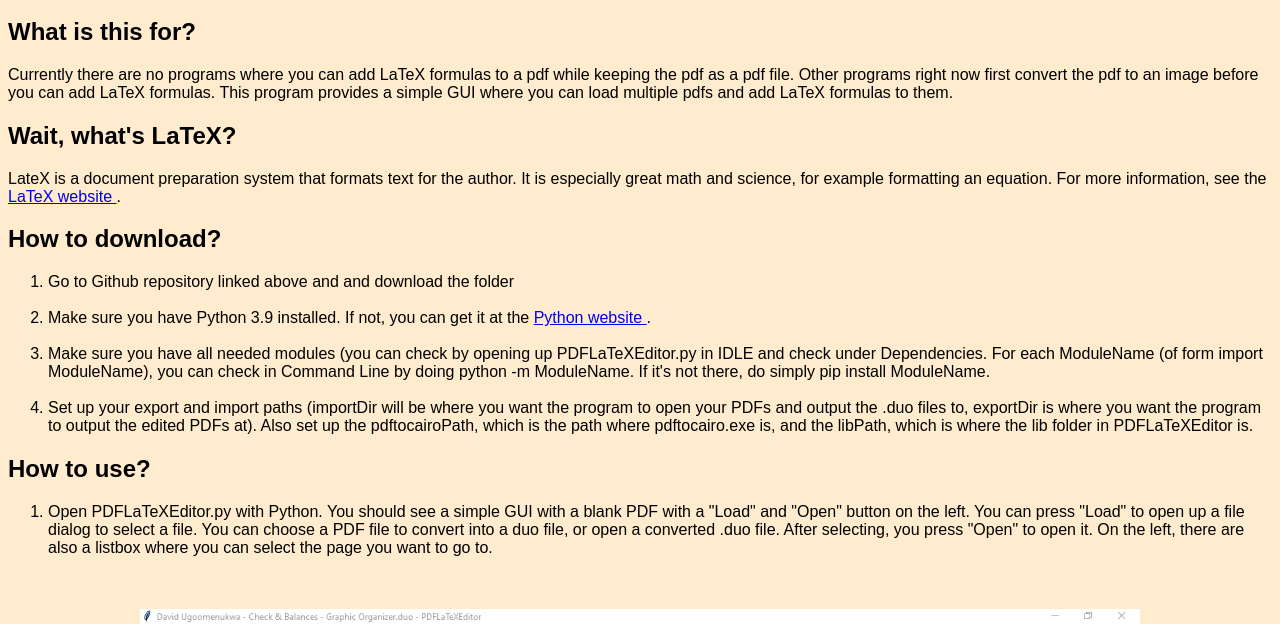
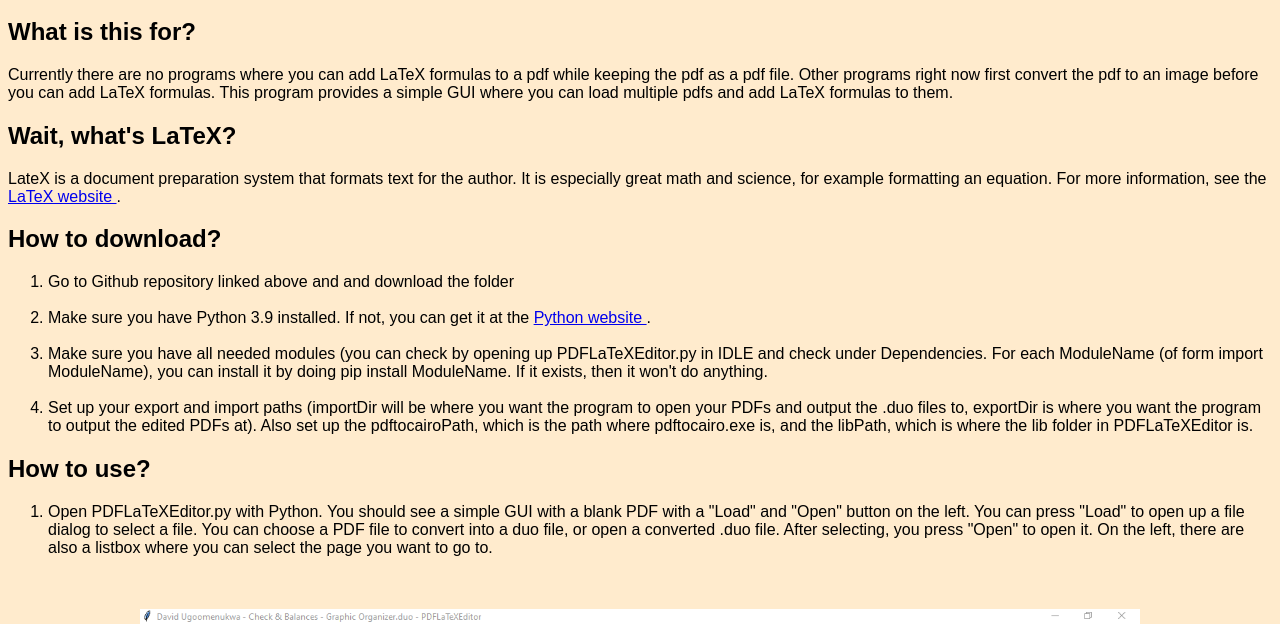
Before and after one commit to DUOLabs333/PDFLaTeXEditorWebsite, a plain HTML site: page index.html in a window 1280 px wide. Shown: the part 100-724 px from the top of the page. Drawn offline with Linux system fonts and the light colour scheme.

Commit message:
Update index.html

```diff
--- a/index.html
+++ b/index.html
@@ -32,7 +32,7 @@
 				<a href=https://www.python.org/downloads/ target="_blank" rel="noopener noreferrer"> Python website </a>. </li>
 				<br>
 				<li> Make sure you have all needed modules (you can check by opening up PDFLaTeXEditor.py in IDLE and check under Dependencies.
-					 For each ModuleName (of form import ModuleName), you can check in Command Line by doing python -m ModuleName. If it's not there, do simply pip install ModuleName. </li>
+					 For each ModuleName (of form import ModuleName), you can install it by doing pip install ModuleName. If it exists, then it won't do anything. </li>
 				<br>
 				<li> Set up your export and import paths (importDir will be where you want the program to open your PDFs and output the .duo files to, exportDir is where you want the program
 					to output the edited PDFs at). Also set up the pdftocairoPath, which is the path where pdftocairo.exe is, and the libPath, which is where the lib folder in PDFLaTeXEditor is. </li>
```
